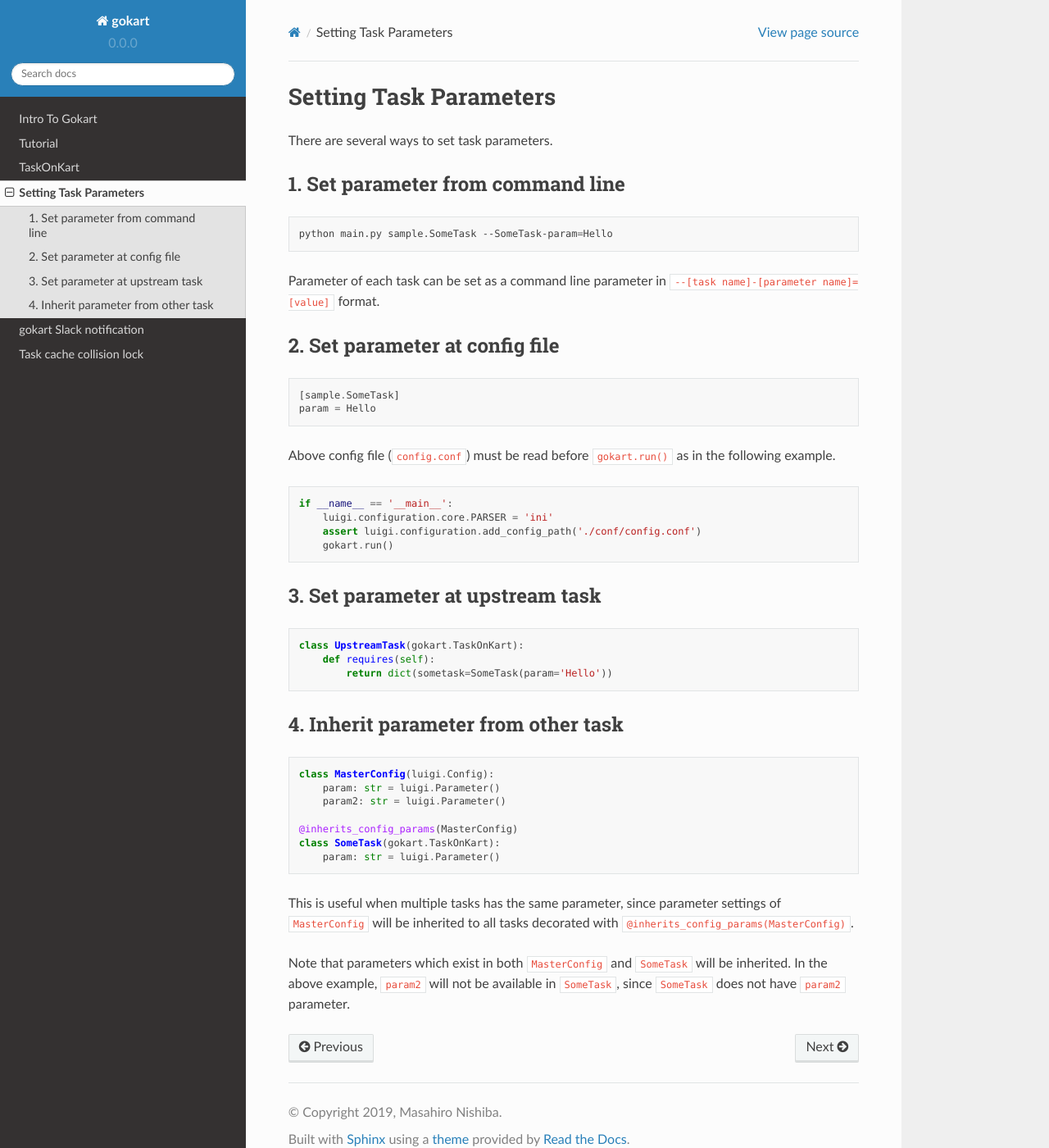
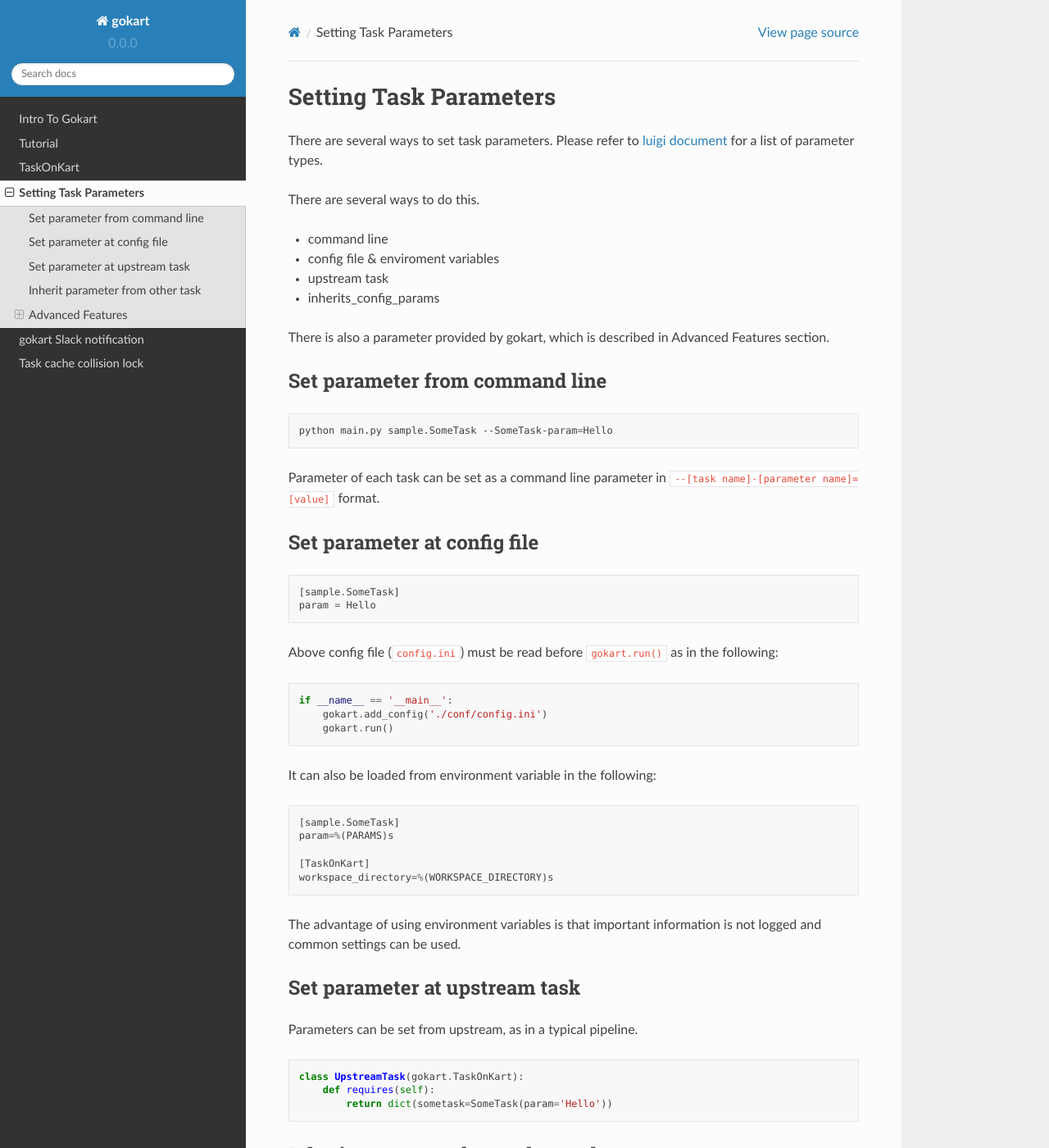
Before and after one commit to m3dev/gokart, a Sphinx documentation site: the page built from docs/setting_task_parameters.rst, in a window 1280 px wide and 1400 px high. Shown: the whole window at 82% size. Built offline with Sphinx 7.4.7 and the Read the Docs theme 2.0.0, drawn with Linux system fonts in a browser that asks for light colours; pages that are not in the unit, such as notebooks, are missing from menus; the version number is read from the project's files by our own code; some of the changed text lies outside the part shown.

Commit message:
update setting_parameters

```diff
--- a/docs/setting_task_parameters.rst
+++ b/docs/setting_task_parameters.rst
@@ -2,8 +2,19 @@ Setting Task Parameters
 ======================================================
 
 There are several ways to set task parameters.
+Please refer to `luigi document <https://luigi.readthedocs.io/en/stable/api/luigi.parameter.html>`_ for a list of parameter types.
 
-1. Set parameter from command line
+There are several ways to do this.
+
+- command line
+- config file & enviroment variables
+- upstream task
+- inherits_config_params
+
+There is also a parameter provided by gokart, which is described in Advanced Features section.
+
+
+Set parameter from command line
 --------------------------------------
 .. code:: sh
 
@@ -11,24 +22,41 @@ There are several ways to set task parameters.
 
 Parameter of each task can be set as a command line parameter in ``--[task name]-[parameter name]=[value]`` format.
 
-2. Set parameter at config file
+
+Set parameter at config file
 --------------------------------------
 ::
 
     [sample.SomeTask]
     param = Hello
 
-Above config file (``config.conf``) must be read before ``gokart.run()`` as in the following example.
+Above config file (``config.ini``) must be read before ``gokart.run()`` as in the following:
 
 .. code:: python
 
     if __name__ == '__main__':
-        luigi.configuration.core.PARSER = 'ini'
-        assert luigi.configuration.add_config_path('./conf/config.conf')
+        gokart.add_config('./conf/config.ini')
         gokart.run()
 
-3. Set parameter at upstream task
+
+It can also be loaded from environment variable in the following:
+
+::
+
+    [sample.SomeTask]
+    param=%(PARAMS)s
+
+    [TaskOnKart]
+    workspace_directory=%(WORKSPACE_DIRECTORY)s
+
+The advantage of using environment variables is that important information is not logged and common settings can be used.
+
+
+Set parameter at upstream task
 --------------------------------------
+
+Parameters can be set from upstream, as in a typical pipeline.
+
 .. code:: python
 
     class UpstreamTask(gokart.TaskOnKart):
@@ -36,8 +64,11 @@ Above config file (``config.conf``) must be read before ``gokart.run()`` as in t
             return dict(sometask=SomeTask(param='Hello'))
 
 
-4. Inherit parameter from other task
+Inherit parameter from other task
 --------------------------------------
+
+Parameters can be set ``@inherits_config_params`` decorator.
+
 .. code:: python
 
     class MasterConfig(luigi.Config):
@@ -53,3 +84,18 @@ This is useful when multiple tasks has the same parameter, since parameter setti
 
 Note that parameters which exist in both ``MasterConfig`` and ``SomeTask`` will be inherited.
 In the above example, ``param2`` will not be available in ``SomeTask``, since ``SomeTask`` does not have ``param2`` parameter.
+
+
+Advanced Features
+---------------------
+
+gokart.TaskInstanceParameter
+~~~~~~~~~~~~~~~~~~~~~~~~~~~~~~
+
+
+gokart.ListTaskInstanceParameter
+~~~~~~~~~~~~~~~~~~~~~~~~~~~~~~
+
+
+gokart.ExplicitBoolParameter
+~~~~~~~~~~~~~~~~~~~~~~~~~~~~~~
```
